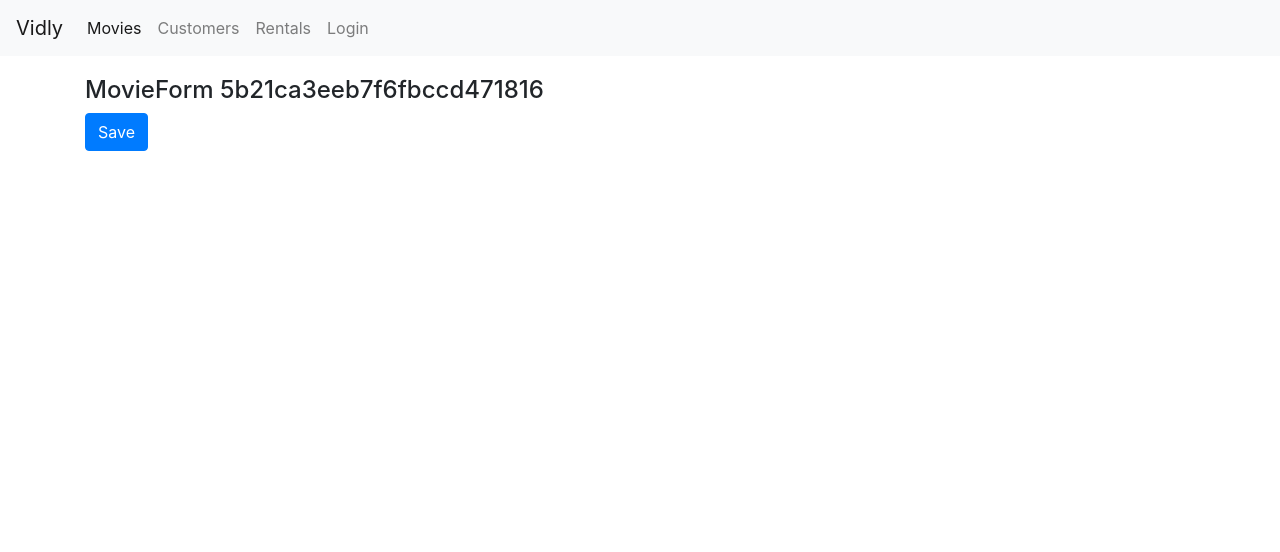
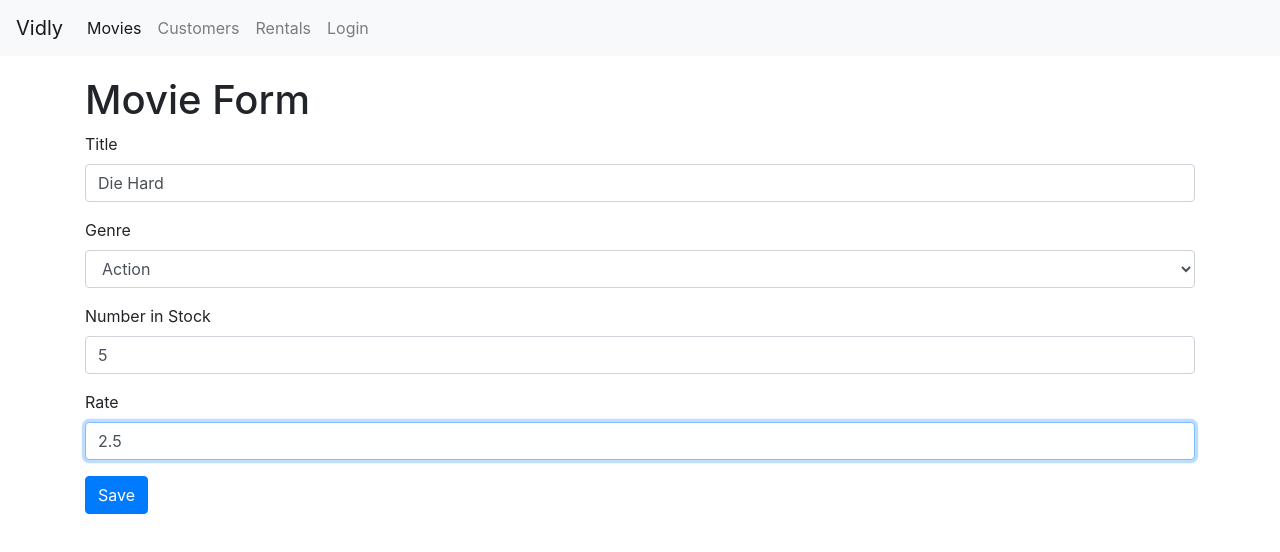
Before and after one commit to Kayhan-Kashi/vidly, a React (Create React App) app: page /movies/5b21ca3eeb7f6fbccd471816 in a window 1280 px wide. Shown: the top 552 px of the page. Built offline with nearby package versions, Linux system fonts and the light colour scheme.

Commit message:
before implementing backend

```diff
--- a/src/App.js
+++ b/src/App.js
@@ -7,6 +7,7 @@ import Customers from "./components/customers";
 import NavBar from "./components/navBar";
 import MovieForm from "./components/movieForm";
 import LoginForm from "./components/loginForm";
+import RegisterForm from "./components/registerForm";
 import "./App.css";
 
 function App() {
@@ -15,6 +16,7 @@ function App() {
       <NavBar />
       <main className="container">
         <Switch>
+          <Route path="/register" component={RegisterForm}></Route>
           <Route path="/login" component={LoginForm}></Route>
           <Route path="/movies/:id" component={MovieForm}></Route>
           <Route path="/movies" component={Movies}></Route>
--- a/src/components/common/form.jsx
+++ b/src/components/common/form.jsx
@@ -1,6 +1,7 @@
 import React, { Component } from "react";
 import Joi from "joi-browser";
 import Input from "./input";
+import Select from "./select";
 
 class Form extends Component {
   state = {
@@ -73,6 +74,21 @@ class Form extends Component {
       />
     );
   }
+
+  renderSelect(name, label, options) {
+    const { data, errors } = this.state;
+
+    return (
+      <Select
+        name={name}
+        value={data[name]}
+        label={label}
+        options={options}
+        onChange={this.handleChange}
+        error={errors[name]}
+      />
+    );
+  }
 }
 
 export default Form;
--- /dev/null
+++ b/src/components/common/select.jsx
@@ -0,0 +1,20 @@
+import React from "react";
+
+const Select = ({ name, label, options, error, ...rest }) => {
+  return (
+    <div className="form-group">
+      <label htmlFor={name}>{label}</label>
+      <select name={name} id={name} {...rest} className="form-control">
+        <option value="" />
+        {options.map((option) => (
+          <option key={option._id} value={option._id}>
+            {option.name}
+          </option>
+        ))}
+      </select>
+      {error && <div className="alert alert-danger">{error}</div>}
+    </div>
+  );
+};
+
+export default Select;
--- a/src/components/loginForm.jsx
+++ b/src/components/loginForm.jsx
@@ -29,7 +29,7 @@ class LoginForm extends Form {
         <form onSubmit={this.handleSubmit}>
           {this.renderInput("username", "Username")}
           {this.renderInput("password", "Password", "password")}
-          {this.renderButton("label")}
+          {this.renderButton("login")}
         </form>
       </div>
     );
--- a/src/components/movieForm.jsx
+++ b/src/components/movieForm.jsx
@@ -1,17 +1,80 @@
-import React from "react";
+import React, { Component } from "react";
+import Form from "./common/form";
+import Joi from "joi-browser";
+import { getGenres } from "../services/fakeGenreService";
+import { getMovie, saveMovie } from "../services/fakeMovieService";
 
-const MovieForm = ({ match, history }) => {
-  return (
-    <div>
-      <h4>MovieForm {match.params.id}</h4>
-      <button
-        className="btn btn-primary"
-        onClick={() => history.push("/movies")}
-      >
-        Save
-      </button>
-    </div>
-  );
-};
+class MovieForm extends Form {
+  state = {
+    data: {
+      title: "",
+      genreId: "",
+      numberInStock: "",
+      dailyRentalRate: "",
+    },
+    genres: [],
+    errors: {},
+  };
+
+  schema = {
+    _id: Joi.string(),
+    title: Joi.string().required().label("Title"),
+    genreId: Joi.string().required().label("Genre"),
+    numberInStock: Joi.number()
+      .required()
+      .min(0)
+      .max(100)
+      .label("Number in stock"),
+    dailyRentalRate: Joi.number()
+      .required()
+      .min(0)
+      .max(10)
+      .label("Daily Rental Rate"),
+  };
+
+  componentDidMount() {
+    const genres = getGenres();
+    this.setState({ genres });
+
+    const movieId = this.props.match.params.id;
+    if (movieId === "new") return;
+
+    const movie = getMovie(movieId);
+    if (!movie) return this.props.history.replace("/not-found"); // we use return so the rest wont be executed
+
+    this.setState({ data: this.mapToViewModel(movie) });
+  }
+
+  mapToViewModel(movie) {
+    return {
+      _id: movie.id,
+      title: movie.title,
+      genreId: movie.genre._id,
+      numberInStock: movie.numberInStock,
+      dailyRentalRate: movie.dailyRentalRate,
+    };
+  }
+
+  doSubmit() {
+    saveMovie(this.state.data);
+
+    this.props.history.push("/movies");
+  }
+
+  render() {
+    return (
+      <div>
+        <h1>Movie Form</h1>
+        <form onSubmit={this.handleSubmit}>
+          {this.renderInput("title", "Title")}
+          {this.renderSelect("genreId", "Genre", this.state.genres)}
+          {this.renderInput("numberInStock", "Number in Stock", "number")}
+          {this.renderInput("dailyRentalRate", "Rate")}
+          {this.renderButton("Save")}
+        </form>
+      </div>
+    );
+  }
+}
 
 export default MovieForm;
--- a/src/components/movies.jsx
+++ b/src/components/movies.jsx
@@ -5,6 +5,8 @@ import { getMovies } from "../services/fakeMovieService.js";
 import { getGenres } from "../services/fakeGenreService.js";
 import { paginate } from "../utils/paginate";
 import ListGroup from "./common/listGroup";
+import { Link } from "react-router-dom";
+import SearchBox from "./searchBox";
 import _ from "lodash";
 
 class Movies extends Component {
@@ -13,6 +15,8 @@ class Movies extends Component {
     genres: [],
     pageSize: 4,
     currentPage: 1,
+    searchQuery: "",
+    selectedGenre: null,
     sortColumn: { path: "title", order: "asc" },
   };
 
@@ -40,11 +44,15 @@ class Movies extends Component {
   };
 
   handleGenreSelect = (genre) => {
-    this.setState({ selectedGenre: genre, currentPage: 1 });
+    this.setState({ selectedGenre: genre, searchQuery: "", currentPage: 1 });
   };
 
   handleSort = (sortColumn) => {
     this.setState({ sortColumn });
+  };
+
+  handleSearch = (query) => {
+    this.setState({ searchQuery: query, selectedGenre: null, currentPage: 1 });
   };
 
   getPagedData = () => {
@@ -53,13 +61,17 @@ class Movies extends Component {
       currentPage,
       movies: allMovies,
       selectedGenre,
+      searchQuery,
       sortColumn,
     } = this.state;
 
-    const filtered =
-      selectedGenre && selectedGenre._id
-        ? allMovies.filter((m) => m.genre._id === selectedGenre._id)
-        : allMovies;
+    let filtered = allMovies;
+    if (searchQuery)
+      filtered = allMovies.filter((m) =>
+        m.title.toLowerCase().startsWith(searchQuery.toLowerCase())
+      );
+    else if (selectedGenre && selectedGenre._id)
+      filtered = allMovies.filter((m) => m.genre._id === selectedGenre._id);
 
     const sorted = _.orderBy(filtered, [sortColumn.path], [sortColumn.order]);
 
@@ -72,7 +84,7 @@ class Movies extends Component {
     const { pageSize, currentPage, sortColumn } = this.state;
     if (count === 0) return <p>There is no movie in the database.</p>;
 
-    const { totalCount, data: movies } = this.getPagedData();
+    const { totalCount, data: movies, searchQuery } = this.getPagedData();
     return (
       <div class="row">
         <div class="col-3">
@@ -83,8 +95,15 @@ class Movies extends Component {
           />
         </div>
         <div class="col">
-          {" "}
-          <p>There are {totalCount} movies in the database.</p>
+          <Link
+            to="/movies/new"
+            className="btn btn-primary"
+            style={{ marginBottom: 20 }}
+          >
+            New Movie
+          </Link>
+          <p>Showing {totalCount} movies in the database.</p>
+          <SearchBox value={searchQuery} onChange={this.handleSearch} />
           <MoviesTable
             movies={movies}
             sortColumn={sortColumn}
--- /dev/null
+++ b/src/components/registerForm.jsx
@@ -0,0 +1,36 @@
+import React, { Component } from "react";
+import Joi from "joi-browser";
+import Form from "./common/form";
+
+class RegisterForm extends Form {
+  state = {
+    data: { username: "", password: "", name: "" },
+    errors: {},
+  };
+
+  schema = {
+    username: Joi.string().email().label("Username"),
+    password: Joi.string().required().min(5).label("Password"),
+    name: Joi.string().required().label("name"),
+  };
+
+  doSubmit() {
+    console.log("Submitted");
+  }
+
+  render() {
+    return (
+      <div>
+        <h1>Register</h1>
+        <form onSubmit={this.handleSubmit}>
+          {this.renderInput("username", "Username")}
+          {this.renderInput("password", "Password", "password")}
+          {this.renderInput("name", "Name")}
+          {this.renderButton("Register")}
+        </form>
+      </div>
+    );
+  }
+}
+
+export default RegisterForm;
--- /dev/null
+++ b/src/components/searchBox.jsx
@@ -0,0 +1,16 @@
+import React from "react";
+
+const SearchBox = ({ value, onChange }) => {
+  return (
+    <input
+      type="text"
+      name="query"
+      className="form-control my-3"
+      placeholder="Search..."
+      value={value}
+      onChange={(e) => onChange(e.currentTarget.value)}
+    />
+  );
+};
+
+export default SearchBox;
--- a/src/services/fakeMovieService.js
+++ b/src/services/fakeMovieService.js
@@ -78,13 +78,13 @@ export function getMovie(id) {
 
 export function saveMovie(movie) {
   let movieInDb = movies.find((m) => m._id === movie._id) || {};
-  movieInDb.name = movie.name;
+  movieInDb.title = movie.title;
   movieInDb.genre = genresAPI.genres.find((g) => g._id === movie.genreId);
   movieInDb.numberInStock = movie.numberInStock;
   movieInDb.dailyRentalRate = movie.dailyRentalRate;
 
   if (!movieInDb._id) {
-    movieInDb._id = Date.now();
+    movieInDb._id = Date.now().toString();
     movies.push(movieInDb);
   }
 
```
